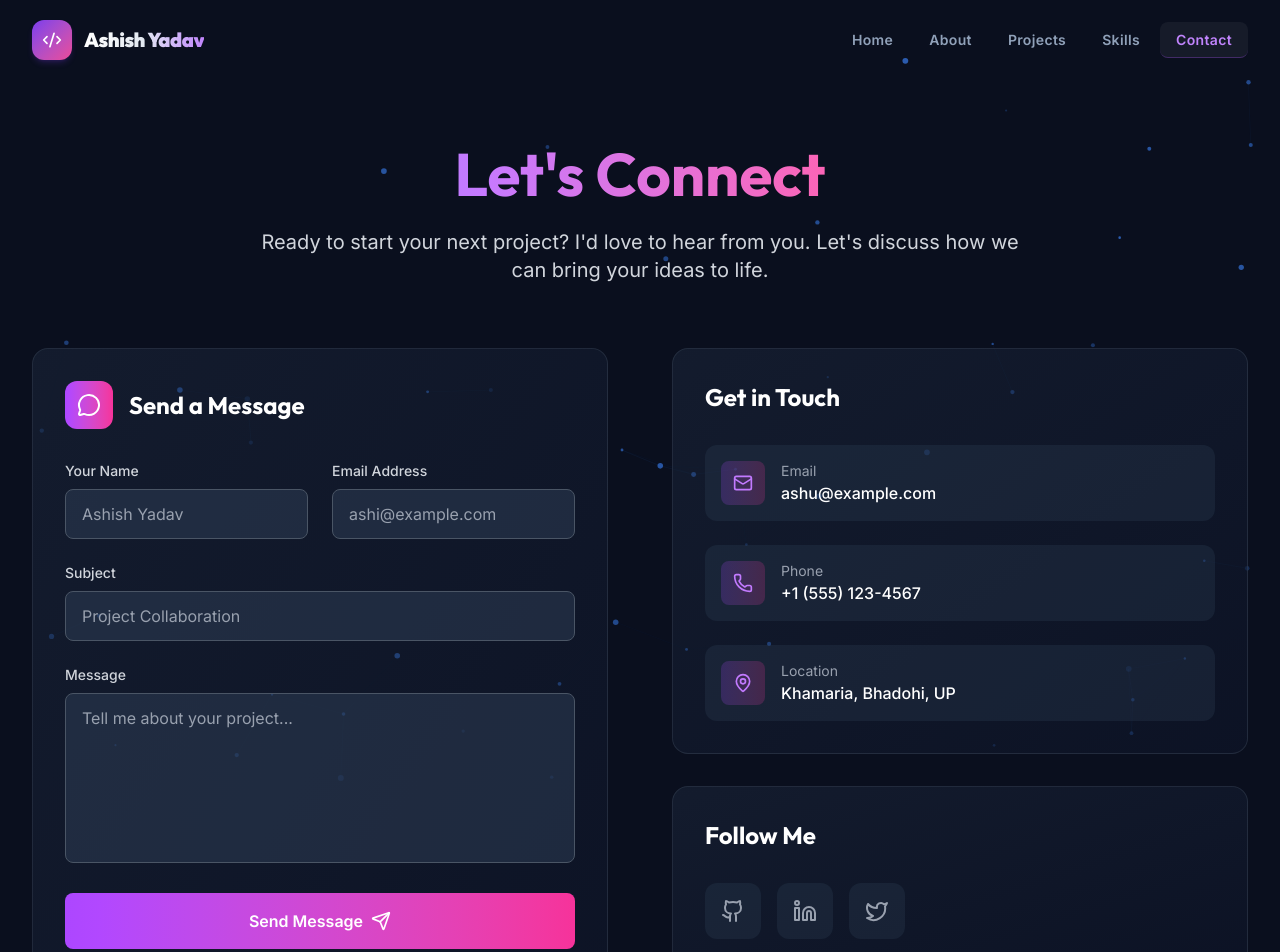
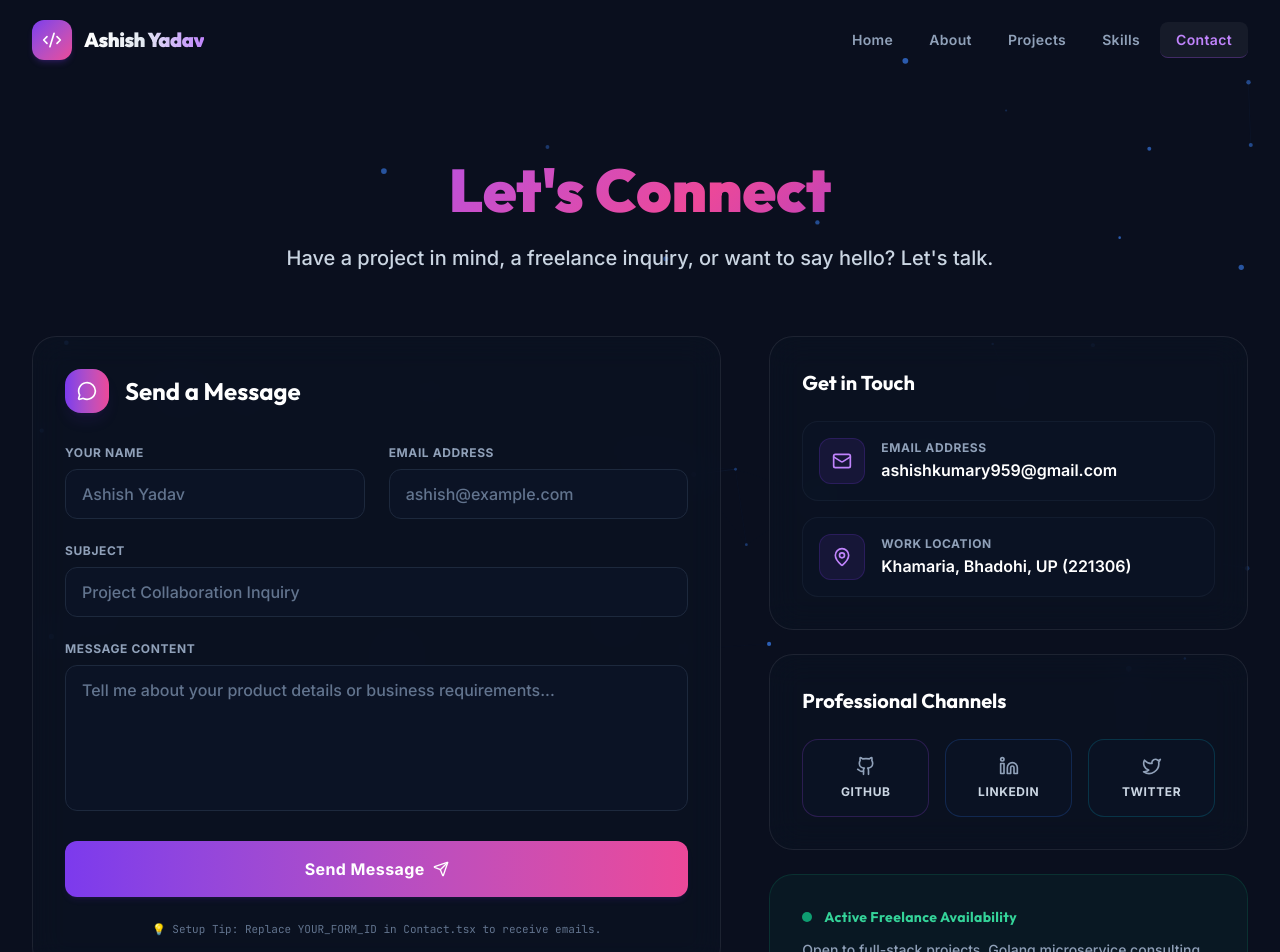
Before and after one commit to 0001ashishYadav/portfolio_ashishYadav, a React (Vite) app: page /contact in a window 1280 px wide. Shown: the top 952 px of the page. Built offline with nearby package versions, Linux system fonts and the light colour scheme.

Commit message:
feat: integrate Contact form with Formspree, dynamic button triggers, and social cards

```diff
--- a/src/pages/Contact.tsx
+++ b/src/pages/Contact.tsx
@@ -1,15 +1,20 @@
-import React, { useState } from "react";
+import React, { useState, useEffect } from "react";
 import { motion } from "framer-motion";
 import {
   Mail,
-  Phone,
   MapPin,
   Send,
   Github,
   Linkedin,
   Twitter,
   MessageCircle,
+  Loader2,
+  CheckCircle,
+  AlertCircle,
 } from "lucide-react";
+
+// CONFIGURATION: Replace this with your actual Formspree endpoint ID
+const FORMSPREE_FORM_ID = "YOUR_FORM_ID";
 
 const Contact = () => {
   const [formData, setFormData] = useState({
@@ -18,6 +23,8 @@ const Contact = () => {
     subject: "",
     message: "",
   });
+
+  const [status, setStatus] = useState<"idle" | "sending" | "sent" | "error">("idle");
 
   const handleChange = (
     e: React.ChangeEvent<HTMLInputElement | HTMLTextAreaElement>
@@ -28,30 +35,59 @@ const Contact = () => {
     });
   };
 
-  const handleSubmit = (e: React.FormEvent) => {
+  const handleSubmit = async (e: React.FormEvent) => {
     e.preventDefault();
-    // Handle form submission here
-    console.log("Form submitted:", formData);
+    setStatus("sending");
+
+    try {
+      const response = await fetch(`https://formspree.io/f/${FORMSPREE_FORM_ID}`, {
+        method: "POST",
+        headers: {
+          "Content-Type": "application/json",
+          Accept: "application/json",
+        },
+        body: JSON.stringify(formData),
+      });
+
+      if (response.ok) {
+        setStatus("sent");
+        setFormData({
+          name: "",
+          email: "",
+          subject: "",
+          message: "",
+        });
+      } else {
+        setStatus("error");
+      }
+    } catch (error) {
+      console.error("Formspree submission error:", error);
+      setStatus("error");
+    }
   };
+
+  // Reset success state after 4 seconds
+  useEffect(() => {
+    if (status === "sent") {
+      const timer = setTimeout(() => {
+        setStatus("idle");
+      }, 4000);
+      return () => clearTimeout(timer);
+    }
+  }, [status]);
 
   const contactInfo = [
     {
       icon: Mail,
-      title: "Email",
-      value: "ashu@example.com",
-      link: "mailto:ashu@example.com",
-    },
-    {
-      icon: Phone,
-      title: "Phone",
-      value: "+1 (555) 123-4567",
-      link: "tel:+15551234567",
+      title: "Email Address",
+      value: "ashishkumary959@gmail.com",
+      link: "mailto:ashishkumary959@gmail.com",
     },
     {
       icon: MapPin,
-      title: "Location",
-      value: "Khamaria, Bhadohi, UP",
-      link: "#",
+      title: "Work Location",
+      value: "Khamaria, Bhadohi, UP (221306)",
+      link: "https://maps.google.com/?q=Khamaria+Bhadohi+Uttar+Pradesh",
     },
   ];
 
@@ -60,25 +96,25 @@ const Contact = () => {
       icon: Github,
       name: "GitHub",
       href: "https://github.com/0001ashishYadav",
-      color: "hover:text-gray-300",
+      color: "hover:text-purple-400 border-purple-500/20",
     },
     {
       icon: Linkedin,
       name: "LinkedIn",
       href: "https://www.linkedin.com/in/ashish-yadav-608a67349",
-      color: "hover:text-blue-400",
+      color: "hover:text-blue-400 border-blue-500/20",
     },
     {
       icon: Twitter,
-      name: "Twitter",
+      name: "Twitter / X",
       href: "https://x.com/Ashish46777",
-      color: "hover:text-cyan-400",
+      color: "hover:text-cyan-400 border-cyan-500/20",
     },
   ];
 
   return (
     <motion.div
-      className="min-h-screen pt-20 relative z-10"
+      className="min-h-screen pt-24 relative z-10"
       initial={{ opacity: 0 }}
       animate={{ opacity: 1 }}
       exit={{ opacity: 0 }}
@@ -92,30 +128,26 @@ const Contact = () => {
           animate={{ y: 0, opacity: 1 }}
           transition={{ duration: 0.8, delay: 0.2 }}
         >
-          <h1 className="text-4xl md:text-6xl font-display font-bold mb-6">
-            <span className="bg-gradient-to-r from-purple-400 to-pink-400 bg-clip-text text-transparent">
+          <h1 className="text-4xl md:text-6xl font-display font-black mb-6">
+            <span className="gradient-text">
               Let's Connect
             </span>
           </h1>
-          <p className="text-xl text-gray-300 max-w-3xl mx-auto">
-            Ready to start your next project? I'd love to hear from you. Let's
-            discuss how we can bring your ideas to life.
+          <p className="text-lg md:text-xl text-slate-300 max-w-3xl mx-auto font-medium">
+            Have a project in mind, a freelance inquiry, or want to say hello? Let's talk.
           </p>
         </motion.div>
 
-        <div className="grid lg:grid-cols-2 gap-16">
-          {/* Contact Form */}
+        <div className="grid lg:grid-cols-12 gap-12 items-start">
+          {/* Contact Form (Left) */}
           <motion.div
-            className="bg-gradient-to-br from-slate-800/50 to-slate-900/50 rounded-2xl p-8 border border-gray-700/50"
-            initial={{ x: -50, opacity: 0 }}
-            animate={{ x: 0, opacity: 1 }}
-            transition={{ duration: 0.8, delay: 0.4 }}
+            className="lg:col-span-7 bg-bg-card/45 glass-card rounded-3xl p-8 border border-white/5 fade-in-up"
           >
             <div className="flex items-center mb-8">
-              <div className="p-3 rounded-xl bg-gradient-to-r from-purple-500 to-pink-500 mr-4">
-                <MessageCircle className="w-6 h-6 text-white" />
+              <div className="p-3 rounded-2xl bg-gradient-to-r from-primary-500 to-accent-500 shadow-lg mr-4 shadow-primary-500/10">
+                <MessageCircle className="w-5 h-5 text-white" />
               </div>
-              <h2 className="text-2xl font-display font-bold text-white">
+              <h2 className="text-xl md:text-2xl font-display font-bold text-white">
                 Send a Message
               </h2>
             </div>
@@ -125,7 +157,7 @@ const Contact = () => {
                 <div>
                   <label
                     htmlFor="name"
-                    className="block text-sm font-medium text-gray-300 mb-2"
+                    className="block text-xs font-bold text-slate-400 uppercase tracking-wider mb-2"
                   >
                     Your Name
                   </label>
@@ -136,14 +168,14 @@ const Contact = () => {
                     value={formData.name}
                     onChange={handleChange}
                     required
-                    className="w-full px-4 py-3 bg-slate-700/50 border border-gray-600 rounded-lg text-white placeholder-gray-400 focus:outline-none focus:border-purple-500 focus:ring-1 focus:ring-purple-500 transition-colors"
+                    className="w-full px-4 py-3 bg-slate-900/50 border border-slate-800 rounded-xl text-white placeholder-slate-500 focus:outline-none focus:border-primary-500 focus:ring-1 focus:ring-primary-500 font-medium transition-all"
                     placeholder="Ashish Yadav"
                   />
                 </div>
                 <div>
                   <label
                     htmlFor="email"
-                    className="block text-sm font-medium text-gray-300 mb-2"
+                    className="block text-xs font-bold text-slate-400 uppercase tracking-wider mb-2"
                   >
                     Email Address
                   </label>
@@ -154,8 +186,8 @@ const Contact = () => {
                     value={formData.email}
                     onChange={handleChange}
                     required
-                    className="w-full px-4 py-3 bg-slate-700/50 border border-gray-600 rounded-lg text-white placeholder-gray-400 focus:outline-none focus:border-purple-500 focus:ring-1 focus:ring-purple-500 transition-colors"
-                    placeholder="ashi@example.com"
+                    className="w-full px-4 py-3 bg-slate-900/50 border border-slate-800 rounded-xl text-white placeholder-slate-500 focus:outline-none focus:border-primary-500 focus:ring-1 focus:ring-primary-500 font-medium transition-all"
+                    placeholder="ashish@example.com"
                   />
                 </div>
               </div>
@@ -163,7 +195,7 @@ const Contact = () => {
               <div>
                 <label
                   htmlFor="subject"
-                  className="block text-sm font-medium text-gray-300 mb-2"
+                  className="block text-xs font-bold text-slate-400 uppercase tracking-wider mb-2"
                 >
                   Subject
                 </label>
@@ -174,120 +206,149 @@ const Contact = () => {
                   value={formData.subject}
                   onChange={handleChange}
                   required
-                  className="w-full px-4 py-3 bg-slate-700/50 border border-gray-600 rounded-lg text-white placeholder-gray-400 focus:outline-none focus:border-purple-500 focus:ring-1 focus:ring-purple-500 transition-colors"
-                  placeholder="Project Collaboration"
+                  className="w-full px-4 py-3 bg-slate-900/50 border border-slate-800 rounded-xl text-white placeholder-slate-500 focus:outline-none focus:border-primary-500 focus:ring-1 focus:ring-primary-500 font-medium transition-all"
+                  placeholder="Project Collaboration Inquiry"
                 />
               </div>
 
               <div>
                 <label
                   htmlFor="message"
-                  className="block text-sm font-medium text-gray-300 mb-2"
+                  className="block text-xs font-bold text-slate-400 uppercase tracking-wider mb-2"
                 >
-                  Message
+                  Message Content
                 </label>
                 <textarea
                   id="message"
                   name="message"
-                  rows={6}
+                  rows={5}
                   value={formData.message}
                   onChange={handleChange}
                   required
-                  className="w-full px-4 py-3 bg-slate-700/50 border border-gray-600 rounded-lg text-white placeholder-gray-400 focus:outline-none focus:border-purple-500 focus:ring-1 focus:ring-purple-500 transition-colors resize-none"
-                  placeholder="Tell me about your project..."
+                  className="w-full px-4 py-3 bg-slate-900/50 border border-slate-800 rounded-xl text-white placeholder-slate-500 focus:outline-none focus:border-primary-500 focus:ring-1 focus:ring-primary-500 font-medium transition-all resize-none"
+                  placeholder="Tell me about your product details or business requirements..."
                 />
               </div>
 
+              {/* Submit Button with Dynamic States */}
               <motion.button
                 type="submit"
-                className="w-full bg-gradient-to-r from-purple-500 to-pink-500 text-white font-semibold py-4 px-6 rounded-lg hover:from-purple-600 hover:to-pink-600 transition-all duration-300 flex items-center justify-center group"
-                whileHover={{ scale: 1.02 }}
-                whileTap={{ scale: 0.98 }}
+                disabled={status === "sending"}
+                className={`w-full py-4 px-6 rounded-xl font-bold tracking-wide transition-all duration-300 flex items-center justify-center cursor-pointer shadow-md ${
+                  status === "sending"
+                    ? "bg-slate-800 text-slate-500 border border-slate-700 shadow-none cursor-not-allowed"
+                    : status === "sent"
+                    ? "bg-success-500 text-white shadow-success-500/10"
+                    : status === "error"
+                    ? "bg-rose-500 text-white shadow-rose-500/10"
+                    : "bg-gradient-to-r from-primary-500 to-accent-500 text-white hover:scale-[1.01] shadow-primary-500/10"
+                }`}
+                whileHover={status === "idle" ? { scale: 1.01 } : {}}
+                whileTap={status === "idle" ? { scale: 0.99 } : {}}
               >
-                Send Message
-                <Send className="ml-2 w-5 h-5 transition-transform group-hover:translate-x-1" />
+                {status === "idle" && (
+                  <>
+                    Send Message
+                    <Send className="ml-2 w-4 h-4 transition-transform group-hover:translate-x-1" />
+                  </>
+                )}
+                {status === "sending" && (
+                  <>
+                    <Loader2 className="w-5 h-5 mr-2 animate-spin text-primary-300" />
+                    Sending Message...
+                  </>
+                )}
+                {status === "sent" && (
+                  <>
+                    <CheckCircle className="w-5 h-5 mr-2 text-white animate-bounce" />
+                    Message Sent Successfully! ✓
+                  </>
+                )}
+                {status === "error" && (
+                  <>
+                    <AlertCircle className="w-5 h-5 mr-2 text-white" />
+                    Failed to send. Try again.
+                  </>
+                )}
               </motion.button>
+
+              {FORMSPREE_FORM_ID === "YOUR_FORM_ID" && (
+                <p className="text-[11px] text-slate-500 text-center font-mono mt-2">
+                  💡 Setup Tip: Replace <code>YOUR_FORM_ID</code> in <code>Contact.tsx</code> to receive emails.
+                </p>
+              )}
             </form>
           </motion.div>
 
-          {/* Contact Info */}
+          {/* Contact Details (Right) */}
           <motion.div
-            className="space-y-8"
-            initial={{ x: 50, opacity: 0 }}
-            animate={{ x: 0, opacity: 1 }}
-            transition={{ duration: 0.8, delay: 0.6 }}
+            className="lg:col-span-5 space-y-6 fade-in-up"
           >
-            {/* Contact Information */}
-            <div className="bg-gradient-to-br from-slate-800/50 to-slate-900/50 rounded-2xl p-8 border border-gray-700/50">
-              <h2 className="text-2xl font-display font-bold text-white mb-8">
+            {/* Contact Info Cards */}
+            <div className="bg-bg-card/45 glass-card rounded-3xl p-8 border border-white/5">
+              <h2 className="text-xl font-display font-bold text-white mb-6">
                 Get in Touch
               </h2>
 
-              <div className="space-y-6">
-                {contactInfo.map((info, index) => (
-                  <motion.a
+              <div className="space-y-4">
+                {contactInfo.map((info) => (
+                  <a
                     key={info.title}
                     href={info.link}
-                    className="flex items-center p-4 bg-slate-700/30 rounded-xl hover:bg-slate-700/50 transition-all duration-300 group"
-                    initial={{ y: 20, opacity: 0 }}
-                    animate={{ y: 0, opacity: 1 }}
-                    transition={{ duration: 0.5, delay: 0.8 + index * 0.1 }}
-                    whileHover={{ scale: 1.02 }}
+                    target="_blank"
+                    rel="noopener noreferrer"
+                    className="flex items-center p-4 bg-slate-900/30 border border-slate-800/50 rounded-2xl hover:bg-slate-900/60 transition-all duration-300 group"
                   >
-                    <div className="p-3 rounded-lg bg-gradient-to-r from-purple-500/20 to-pink-500/20 mr-4 group-hover:from-purple-500/30 group-hover:to-pink-500/30 transition-all">
-                      <info.icon className="w-5 h-5 text-purple-400" />
+                    <div className="p-3 rounded-xl bg-primary-500/10 border border-primary-500/20 mr-4 transition-colors">
+                      <info.icon className="w-5 h-5 text-primary-300" />
                     </div>
                     <div>
-                      <div className="text-sm text-gray-400">{info.title}</div>
-                      <div className="text-white font-medium">{info.value}</div>
+                      <div className="text-xs text-slate-400 font-bold uppercase tracking-wider mb-0.5">{info.title}</div>
+                      <div className="text-sm md:text-base text-white font-semibold group-hover:text-primary-300 transition-colors">
+                        {info.value}
+                      </div>
                     </div>
-                  </motion.a>
+                  </a>
                 ))}
               </div>
             </div>
 
-            {/* Social Links */}
-            <div className="bg-gradient-to-br from-slate-800/50 to-slate-900/50 rounded-2xl p-8 border border-gray-700/50">
-              <h2 className="text-2xl font-display font-bold text-white mb-8">
-                Follow Me
+            {/* Social Channels */}
+            <div className="bg-bg-card/45 glass-card rounded-3xl p-8 border border-white/5">
+              <h2 className="text-xl font-display font-bold text-white mb-6">
+                Professional Channels
               </h2>
 
-              <div className="flex space-x-4">
-                {socialLinks.map((social, index) => (
-                  <motion.a
+              <div className="grid grid-cols-3 gap-4">
+                {socialLinks.map((social) => (
+                  <a
                     key={social.name}
                     href={social.href}
-                    className={`p-4 bg-slate-700/30 rounded-xl hover:bg-slate-700/50 transition-all duration-300 ${social.color} group`}
-                    initial={{ scale: 0.8, opacity: 0 }}
-                    animate={{ scale: 1, opacity: 1 }}
-                    transition={{ duration: 0.5, delay: 1.0 + index * 0.1 }}
-                    whileHover={{ scale: 1.1, y: -2 }}
+                    target="_blank"
+                    rel="noopener noreferrer"
+                    className={`flex flex-col items-center justify-center p-4 bg-slate-900/30 border rounded-2xl transition-all duration-300 group ${social.color}`}
                   >
-                    <social.icon className="w-6 h-6 text-gray-400 group-hover:text-current transition-colors" />
-                  </motion.a>
+                    <social.icon className="w-5 h-5 text-slate-400 group-hover:scale-110 transition-transform mb-2" />
+                    <span className="text-[10px] md:text-xs font-bold text-slate-300 uppercase tracking-wider">
+                      {social.name.split(" ")[0]}
+                    </span>
+                  </a>
                 ))}
               </div>
             </div>
 
-            {/* Availability */}
-            <motion.div
-              className="bg-gradient-to-br from-green-500/10 to-emerald-500/10 rounded-2xl p-8 border border-green-500/20"
-              initial={{ y: 30, opacity: 0 }}
-              animate={{ y: 0, opacity: 1 }}
-              transition={{ duration: 0.8, delay: 1.2 }}
-            >
-              <div className="flex items-center mb-4">
-                <div className="w-3 h-3 bg-green-400 rounded-full mr-3 animate-pulse" />
-                <span className="text-green-400 font-semibold">
-                  Available for Projects
+            {/* Status Panel */}
+            <div className="bg-success-500/5 border border-success-500/15 rounded-3xl p-8">
+              <div className="flex items-center mb-3">
+                <div className="w-2.5 h-2.5 bg-success-500 rounded-full mr-3 animate-pulse" />
+                <span className="text-success-400 font-bold tracking-wide text-sm font-display">
+                  Active Freelance Availability
                 </span>
               </div>
-              <p className="text-gray-300 leading-relaxed">
-                I'm currently accepting new projects and would love to discuss
-                how we can work together to bring your vision to life. Let's
-                create something amazing!
+              <p className="text-xs md:text-sm text-slate-400 leading-relaxed font-medium">
+                Open to full-stack projects, Golang microservice consulting, and part-time remote developer opportunities. Let's arrange a call.
               </p>
-            </motion.div>
+            </div>
           </motion.div>
         </div>
       </div>
```
